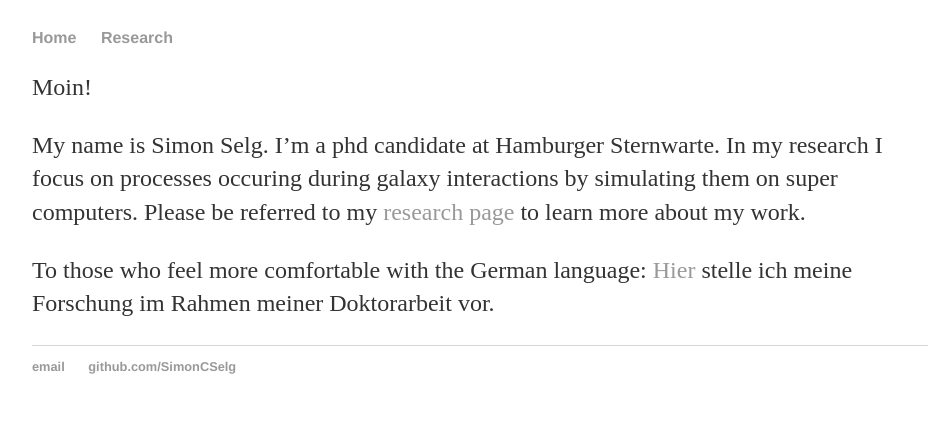
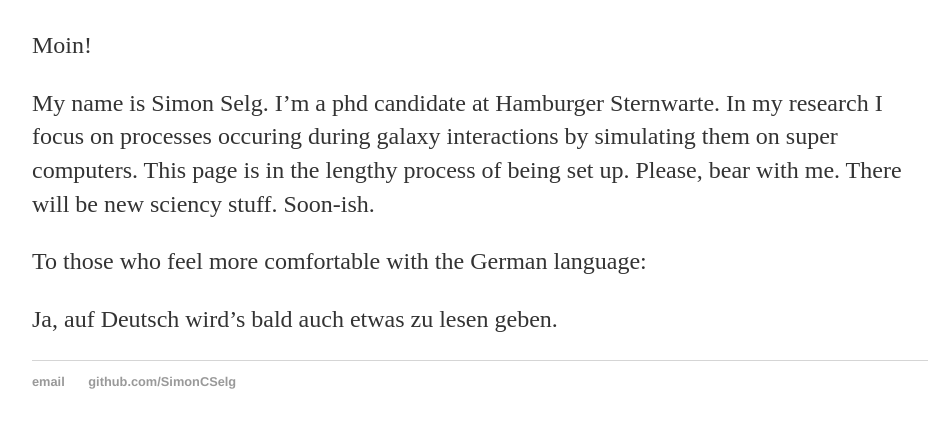
Before and after one commit to SimonCSelg/SimonCSelg.github.io, a plain HTML site: page docs/index.html in a window 1280 px wide. Shown: the part 173-600 px from the top of the page, without its empty margins (160-1092 px from the left). Drawn offline with Linux system fonts and the light colour scheme.

Commit message:
A fresh build.

```diff
--- a/docs/index.html
+++ b/docs/index.html
@@ -22,19 +22,10 @@
 <header id="title-block-header">
 <h1 class="title">Simon Selg – Personal &amp; Research Page</h1>
 </header>
-<nav>
-<ul>
-<li>
-<a href="/">Home</a>
-</li>
-<li>
-<a href="./research.html">Research</a>
-</li>
-</ul>
-</nav>
 <p>Moin!</p>
-<p>My name is Simon Selg. I’m a phd candidate at Hamburger Sternwarte. In my research I focus on processes occuring during galaxy interactions by simulating them on super computers. Please be referred to my <a href="./research.html">research page</a> to learn more about my work.</p>
-<p>To those who feel more comfortable with the German language: <a href="./forschung.html">Hier</a> stelle ich meine Forschung im Rahmen meiner Doktorarbeit vor.</p>
+<p>My name is Simon Selg. I’m a phd candidate at Hamburger Sternwarte. In my research I focus on processes occuring during galaxy interactions by simulating them on super computers. This page is in the lengthy process of being set up. Please, bear with me. There will be new sciency stuff. Soon-ish.</p>
+<p>To those who feel more comfortable with the German language:</p>
+<p>Ja, auf Deutsch wird’s bald auch etwas zu lesen geben.</p>
 <footer>
 <ul>
 <li>
```
